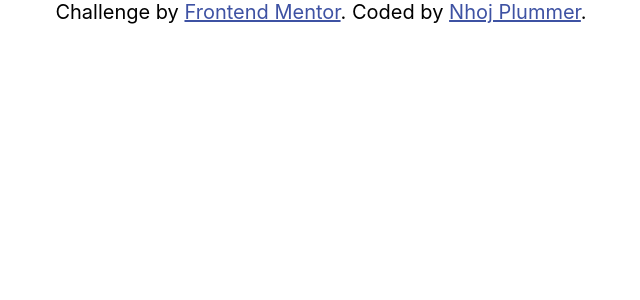
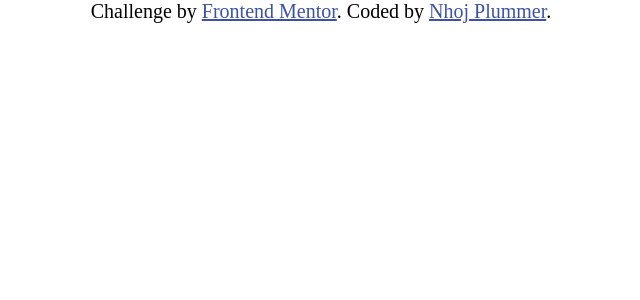
Before and after one commit to Nhoj-Plummer/base-apparel-challenge, a React (Create React App) app: page / in a window 1280 px wide. Shown: the top 300 px of the page, without its empty margins (319-959 px from the left). Built offline with nearby package versions, Linux system fonts and the light colour scheme.

Commit message:
Figure the section card out

```diff
--- a/src/components/HeroSection/herosection.css
+++ b/src/components/HeroSection/herosection.css
@@ -0,0 +1,5 @@
+.hero-section-container {
+  width: 90rem;
+  height: auto;
+  border: 1px solid;
+}
--- a/src/index.css
+++ b/src/index.css
@@ -1,13 +1,17 @@
-body {
-  margin: 0;
-  font-family: -apple-system, BlinkMacSystemFont, 'Segoe UI', 'Roboto', 'Oxygen',
-    'Ubuntu', 'Cantarell', 'Fira Sans', 'Droid Sans', 'Helvetica Neue',
-    sans-serif;
-  -webkit-font-smoothing: antialiased;
-  -moz-osx-font-smoothing: grayscale;
+@import url("https://fonts.googleapis.com/css2?family=Josefin+Sans:ital,wght@0,100;0,200;0,300;0,400;0,500;0,600;0,700;1,100;1,200;1,300;1,400;1,500;1,600;1,700&display=swap");
+
+:root {
+  --font-family: "Josefin Sans", sans-serif;
+
+  /* Primary Colors */
+  --desaturated-red: hsl(0, 36%, 70%);
+  --soft-red: hsl(0, 93%, 68%);
+
+  /* Neutral Colors */
+  --darkgray-red: hsl(0, 6%, 24%);
+
+  /* Gradients */
+
+  --linear-one: Linear, 135deg, from hsl(0, 0%, 100%), to hsl(0, 100%, 98%);
+  --linear-two: Linear, 135deg, from hsl(0, 80%, 86%), to hsl(0, 74%, 74%);
 }
-
-code {
-  font-family: source-code-pro, Menlo, Monaco, Consolas, 'Courier New',
-    monospace;
-}
```
Also changed, not shown: src/components/HeroSection/herosection.jsx (+7 -0 lines).
